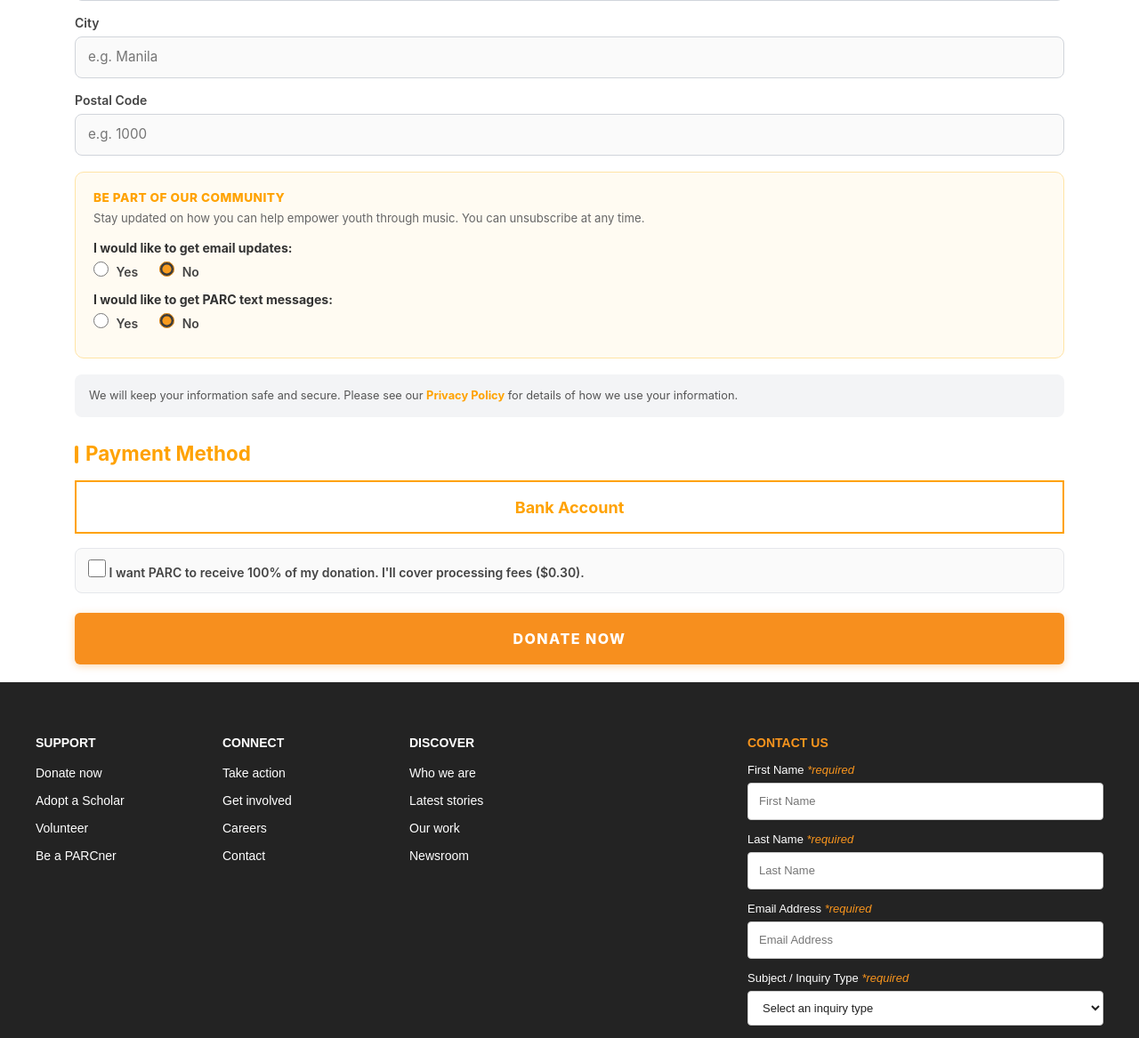
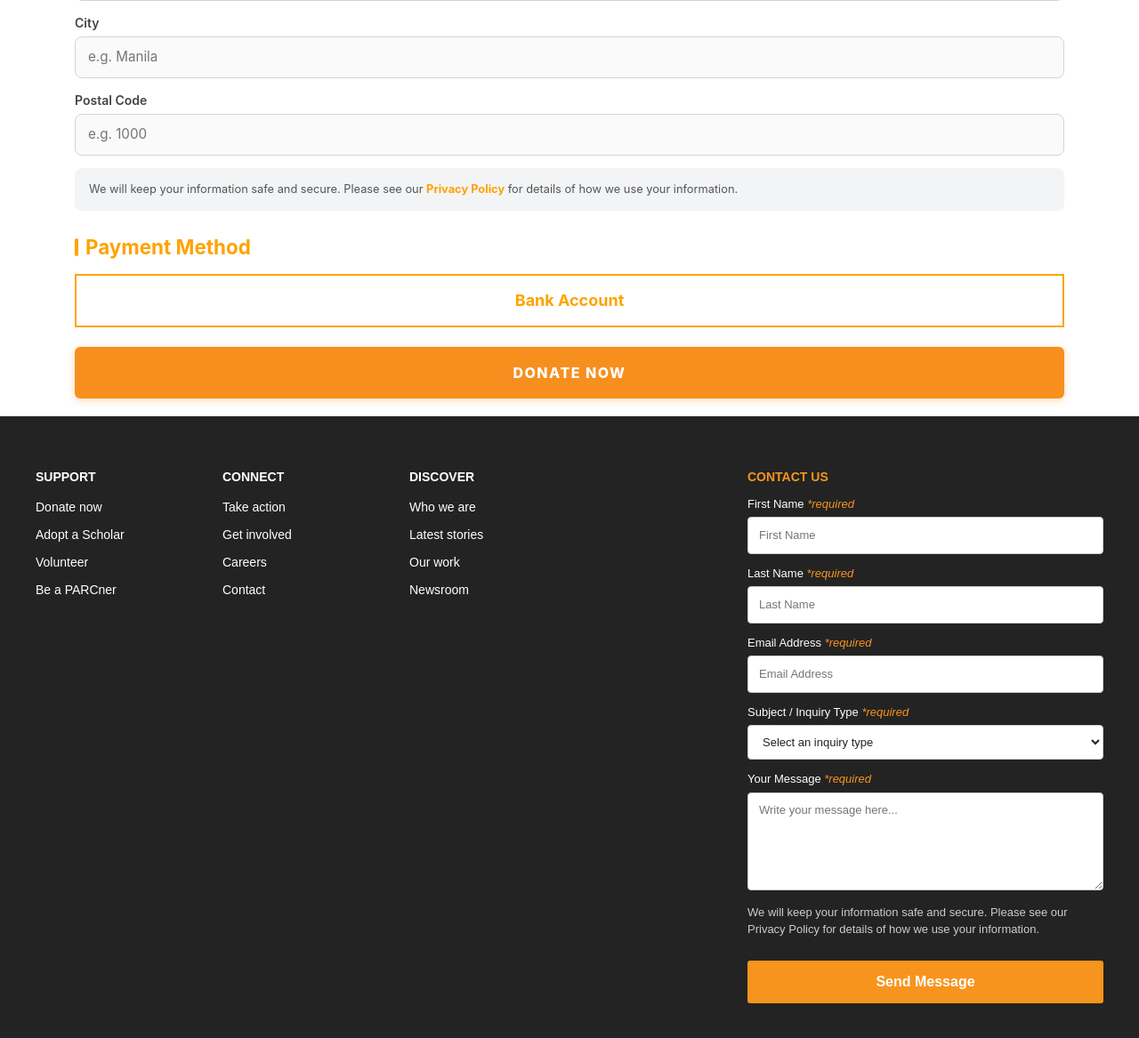
Before and after one commit to GlobaltronicsWebDev/TheParcFoundationNew, a Laravel app: page /adopt in a window 1280 px wide. Shown: the part 1574-2741 px from the top of the page at 89% size. Run offline with Laravel 12, Linux system fonts and the light colour scheme; some libraries are stand-ins or nearby versions.

Commit message:
changes _adopt_scholar

```diff
--- a/resources/views/layouts/adoptform.blade.php
+++ b/resources/views/layouts/adoptform.blade.php
@@ -99,7 +99,7 @@
     </div>
 
     {{-- ── COMMUNITY OPT-IN ── --}}
-    <div class="community-section">
+    <!-- <div class="community-section">
       <p class="p1form">BE PART OF OUR COMMUNITY</p>
       <p class="p2form">Stay updated on how you can help empower youth through music. You can unsubscribe at any time.</p>
 
@@ -115,9 +115,9 @@
                    {{ old('emailUpdates', 'no') === 'no' ? 'checked' : '' }} /> No
           </label>
         </fieldset>
-      </div>
+      </div> -->
 
-      <div class="radio-block">
+      <!-- <div class="radio-block">
         <b><p>I would like to get PARC text messages:</p></b>
         <fieldset class="radio-group">
           <label class="radio-label">
@@ -130,7 +130,7 @@
           </label>
         </fieldset>
       </div>
-    </div>
+    </div> -->
 
     {{-- ── PRIVACY NOTE ── --}}
     <div class="note2">
@@ -175,13 +175,13 @@
     </div>
 
     {{-- ── COVER FEE ── --}}
-    <div class="last">
+    <!-- <div class="last">
       <label class="checkbox-label">
         <input type="checkbox" id="checkparc" name="cover_processing_fee" value="1"
                {{ old('cover_processing_fee') ? 'checked' : '' }}>
         I want PARC to receive 100% of my donation. I'll cover processing fees ($0.30).
       </label>
-    </div>
+    </div> -->
 
     {{-- ── DONATE NOW BUTTON ── --}}
     <button type="submit" class="adopt-donate-btn" id="adoptSubmitBtn">
```
